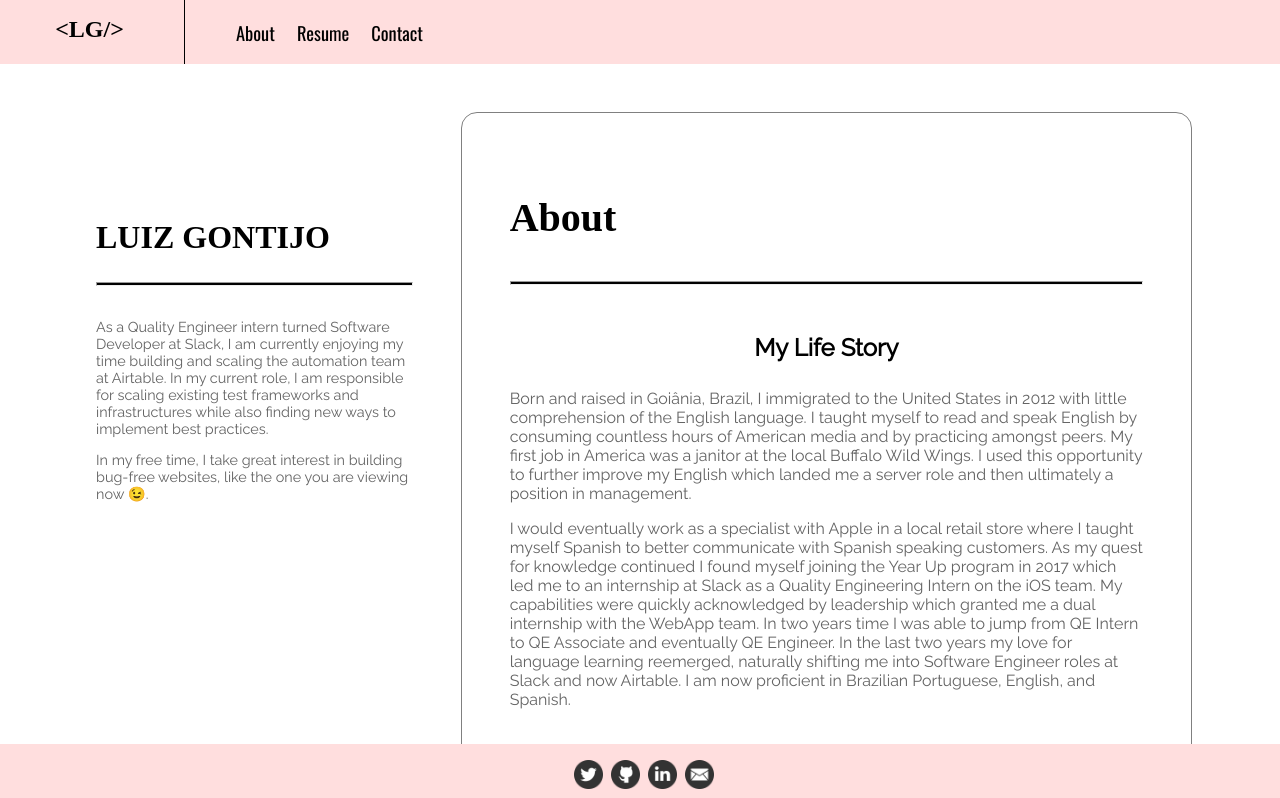
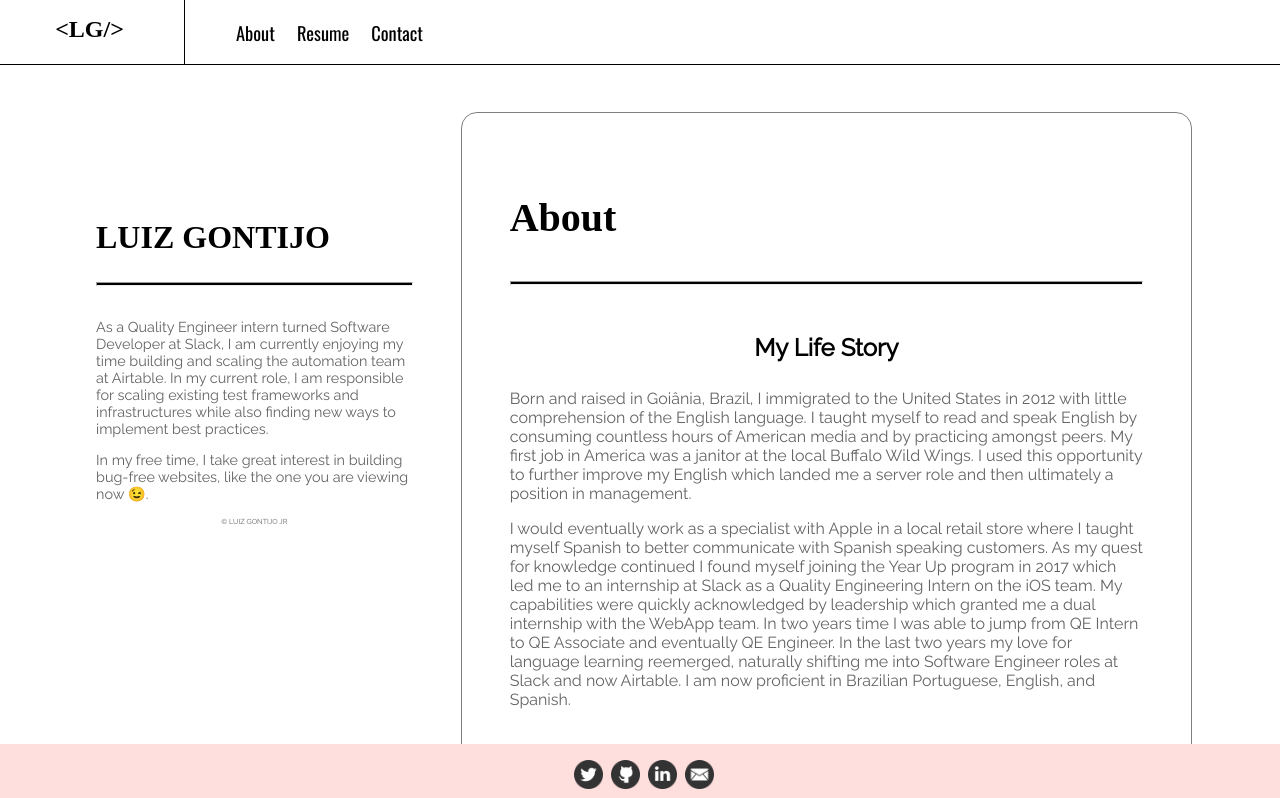
Before and after one commit to lgontijojr/Personal-Website, a React (Create React App) app: page /about in a window 1280 px wide. Shown: the top 798 px of the page. Built offline with nearby package versions, Linux system fonts and the light colour scheme; a web font is replaced by a local one.

Commit message:
Last minute design update

```diff
--- a/src/App.js
+++ b/src/App.js
@@ -20,7 +20,7 @@ const App = () => {
     <Router>
       <div className="App">
         <Navbar isOpen={isOpen} toggleSidebar={toggleSidebar} />
-        <div className="main" onClick={() => toggleSidebar(false)}>
+        <div className="main">
           <Profile />
           <Switch>
             <Route path="/" exact component={WelcomePage} />
--- a/src/components/Footer.jsx
+++ b/src/components/Footer.jsx
@@ -9,7 +9,7 @@ import "../css/components/_footer.css";
 
 function Footer() {
   return (
-    <footer id="footer">
+    <footer class="footer">
       <div>
         <a href="https://twitter.com/gontijo_jr">
           <img src={twitter} alt="" className="social_media_icon" />
--- a/src/components/Navbar.jsx
+++ b/src/components/Navbar.jsx
@@ -1,6 +1,6 @@
 import { useState, useEffect } from "react";
 import { Link } from "react-router-dom";
-import Sidenav from "./Sidenav";
+import MobileNavbar from "./MobileNavbar";
 
 import "../css/components/_navbar.css";
 
@@ -38,7 +38,10 @@ const Navbar = (props) => {
         </span>
       </div>
       {props.isOpen && (
-        <Sidenav isOpen={props.isOpen} toggleSidebar={props.toggleSidebar} />
+        <MobileNavbar
+          isOpen={props.isOpen}
+          toggleSidebar={props.toggleSidebar}
+        />
       )}
       <nav className="nav_bar">
         <ul className="nav_menu">
--- a/src/components/Profile.jsx
+++ b/src/components/Profile.jsx
@@ -10,6 +10,7 @@ const Profile = () => {
         {profileText.map((item) => {
           return <p>{item}</p>;
         })}
+        <p className="copyright">© LUIZ GONTIJO JR</p>
       </div>
     </aside>
   );
--- a/src/css/components/_footer.css
+++ b/src/css/components/_footer.css
@@ -1,4 +1,4 @@
-#footer {
+.footer {
   bottom: 0;
   width: 100%;
   height: 2.5rem;
--- a/src/css/components/_navbar.css
+++ b/src/css/components/_navbar.css
@@ -8,8 +8,9 @@
   position: fixed;
   display: flex;
   flex-direction: column;
-  background-color: #ffdede;
+  background-color: white;
   font-family: "Oswald", sans-serif;
+  border-bottom: 0.1em solid #000;
 }
 
 .header_expand {
--- a/src/css/components/_profile.css
+++ b/src/css/components/_profile.css
@@ -11,6 +11,11 @@
   border-width: 1 !important;
   background-color: black !important;
   margin-bottom: 2em !important;
+}
+
+.copyright {
+  font-size: 0.5em;
+  text-align: center;
 }
 
 .email {
```
Also changed, not shown: src/components/MobileNavbar.jsx (renamed from src/components/Sidenav.jsx, +3 -4 lines), src/css/components/_mobile_navbar.css (renamed from src/css/components/_sidenav.css).
